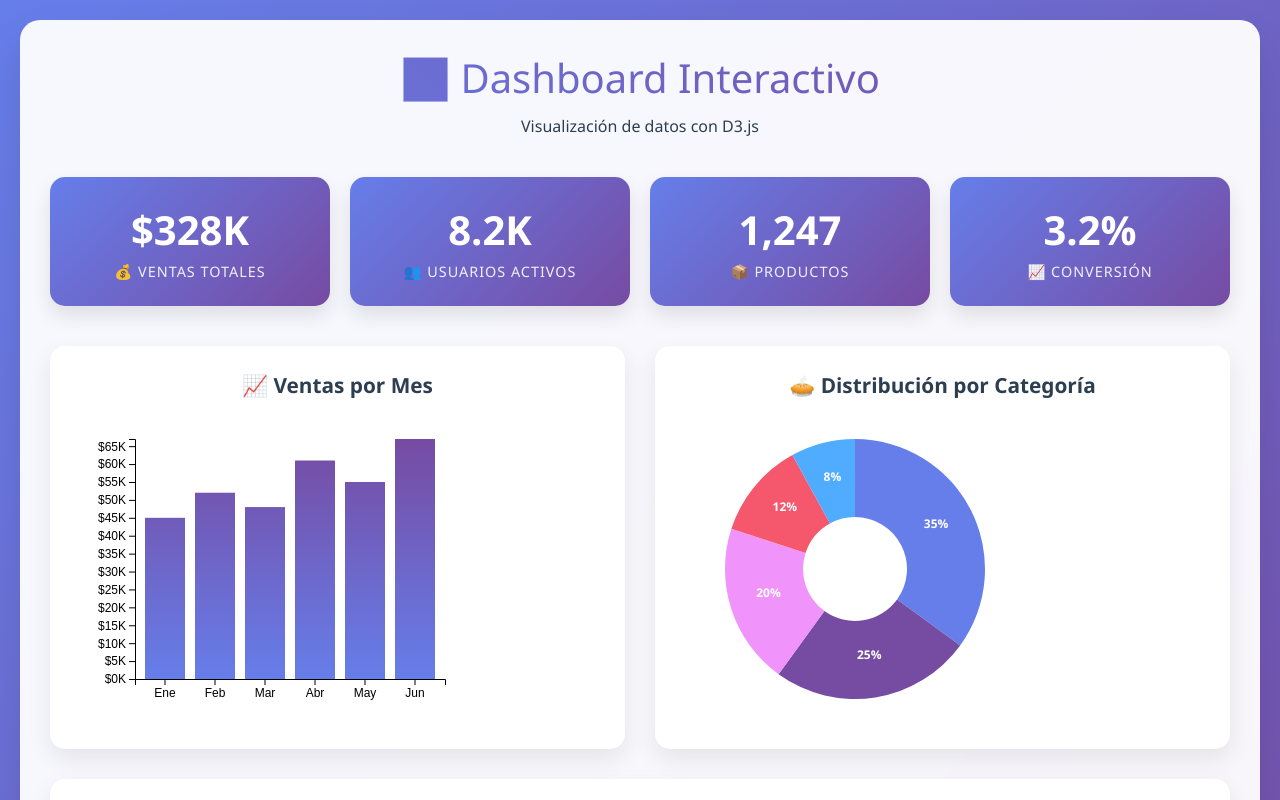
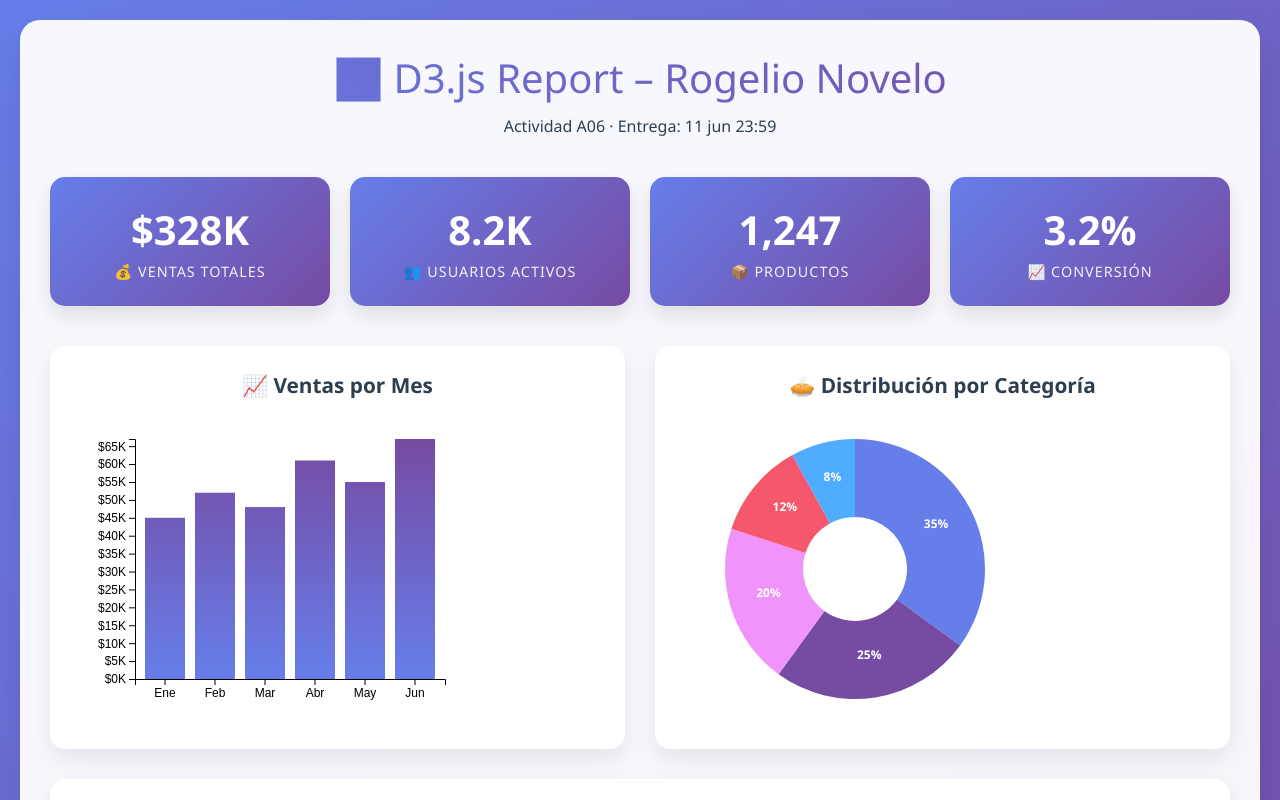
Before and after one commit to rogeliohdev/D3-Report, a plain HTML site: page index.html in a window 1280 px wide. Shown: the top 800 px of the page. Drawn offline with nearby package versions, Linux system fonts and the light colour scheme.

Commit message:
Update index.html

```diff
--- a/index.html
+++ b/index.html
@@ -175,9 +175,9 @@
 <body>
     <div class="dashboard">
         <div class="header">
-            <h1>📊 Dashboard Interactivo</h1>
-            <p>Visualización de datos con D3.js</p>
-        </div>
+  <h1>📊 D3.js Report – Rogelio Novelo</h1>
+  <p>Actividad A06 · Entrega: 11 jun 23:59</p>
+</div>
 
         <div class="stats-grid" id="stats"></div>
 
```
